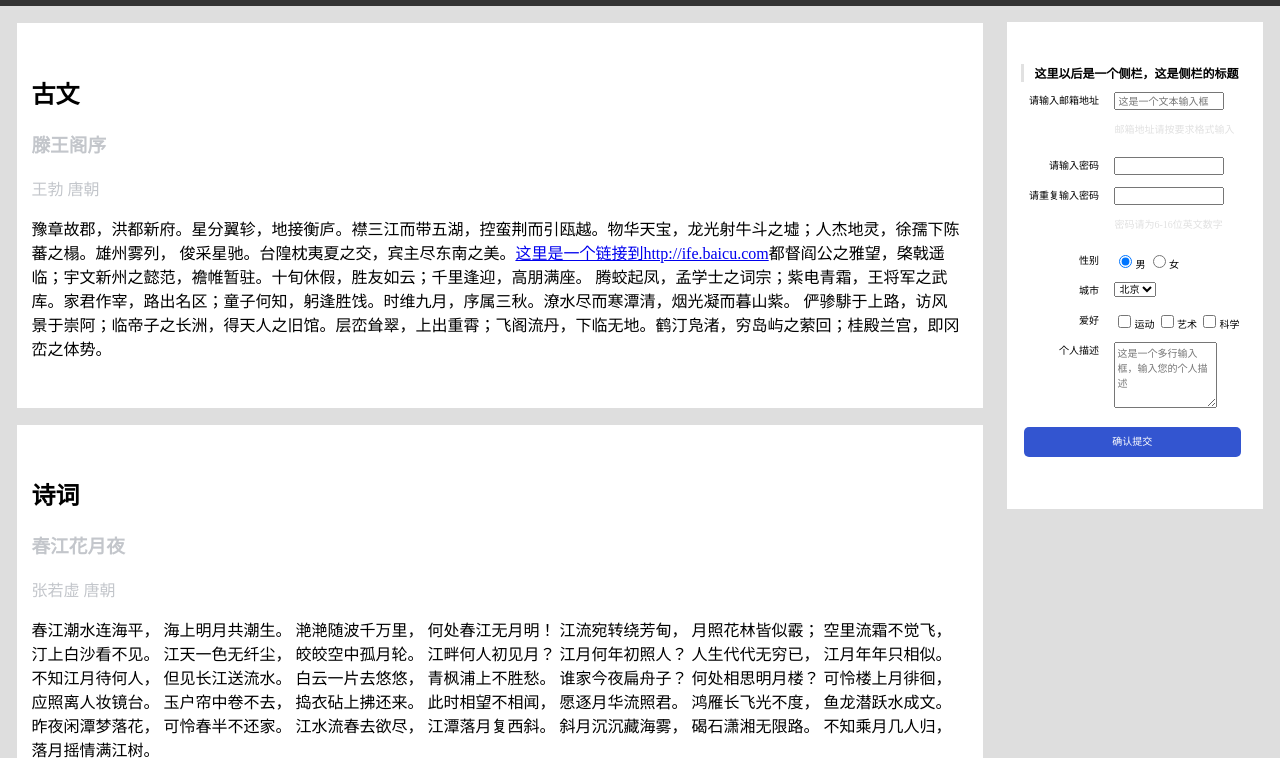
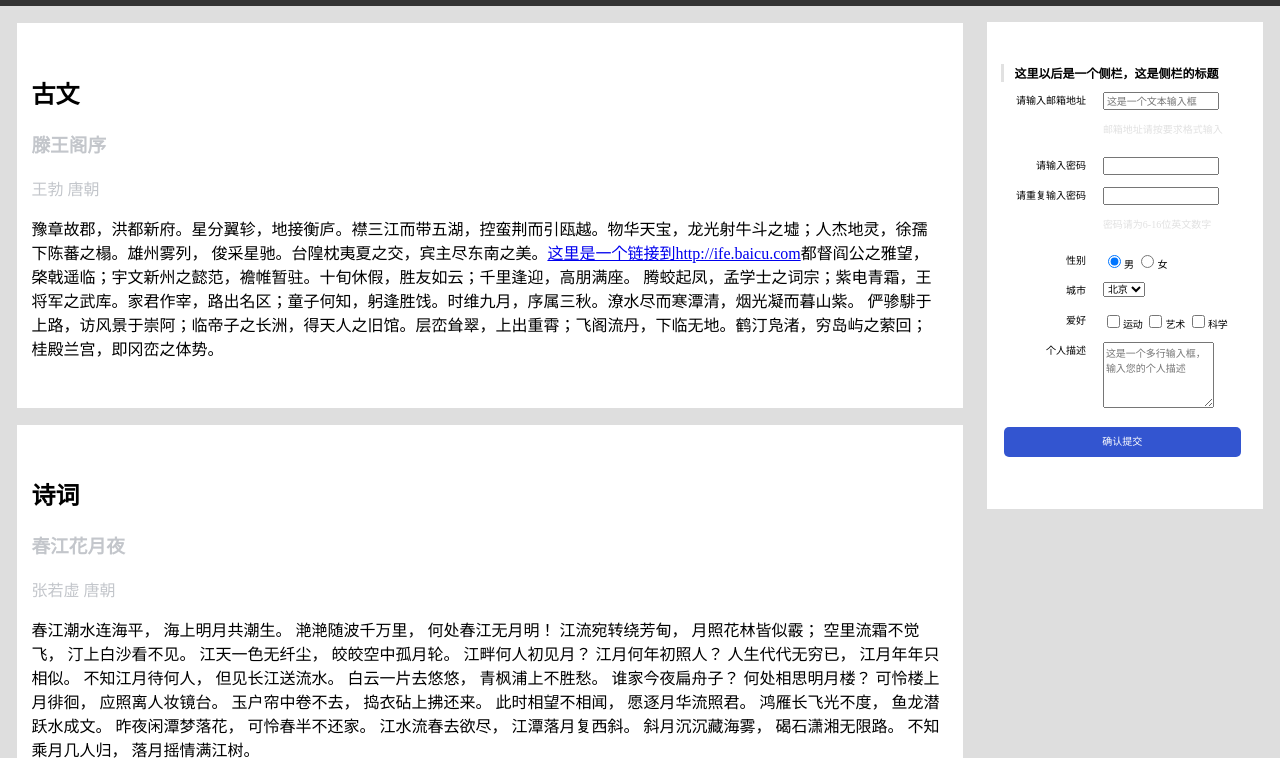
Before and after one commit to mingshanjianke/BaiduFrontEnd, a plain HTML site: page xiaowei/task5/task5-1/index.html in a window 1280 px wide. Shown: the part 42-800 px from the top of the page. Drawn offline with Linux system fonts and the light colour scheme.

Commit message:
Modified the style.css file of task5-1 and task5-2.

```diff
--- a/xiaowei/task5/task5-1/css/style.css
+++ b/xiaowei/task5/task5-1/css/style.css
@@ -129,15 +129,15 @@ form{
 }
 .side-bar{
     float:right;
-    width:290px;
+    width:310px;
     height:400px;
     margin-top:-18px;
 }
 .main{
-    margin-right:280px;
+    margin-right:300px;
 }
 .content, #password, #confirmPassword{
-    width:102px;
+    width:108px;
     height:12px;
 }
 
--- a/xiaowei/task5/task5-2/css/style.css
+++ b/xiaowei/task5/task5-2/css/style.css
@@ -132,16 +132,16 @@ form{
 }
 .side-bar{
     position:absolute;
-    width:290px;
+    width:310px;
     height:400px;
     top:-18px;
     right:0;
 }
 .main{
-    margin-right:290px;
+    margin-right:310px;
 }
 .content, #password, #confirmPassword{
-    width:102px;
+    width:108px;
     height:12px;
 }
 
```
